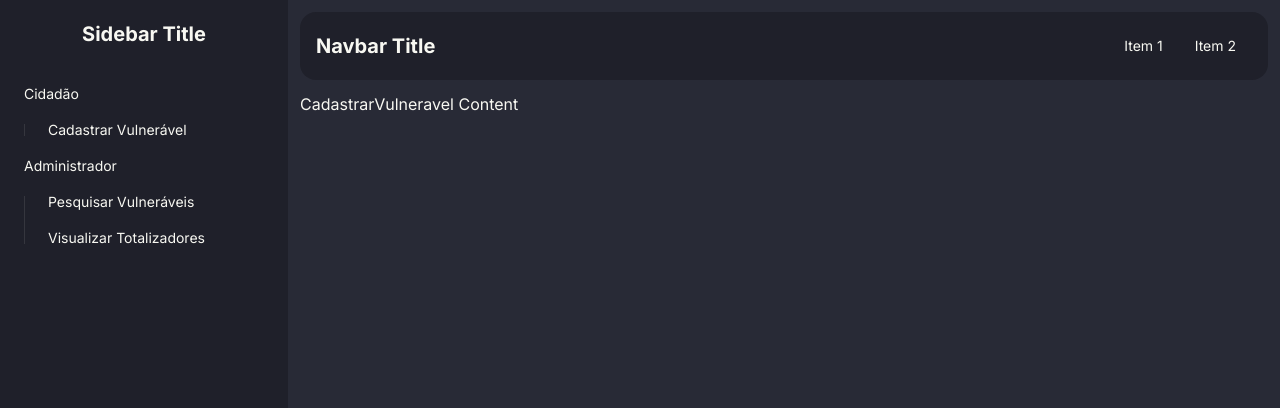
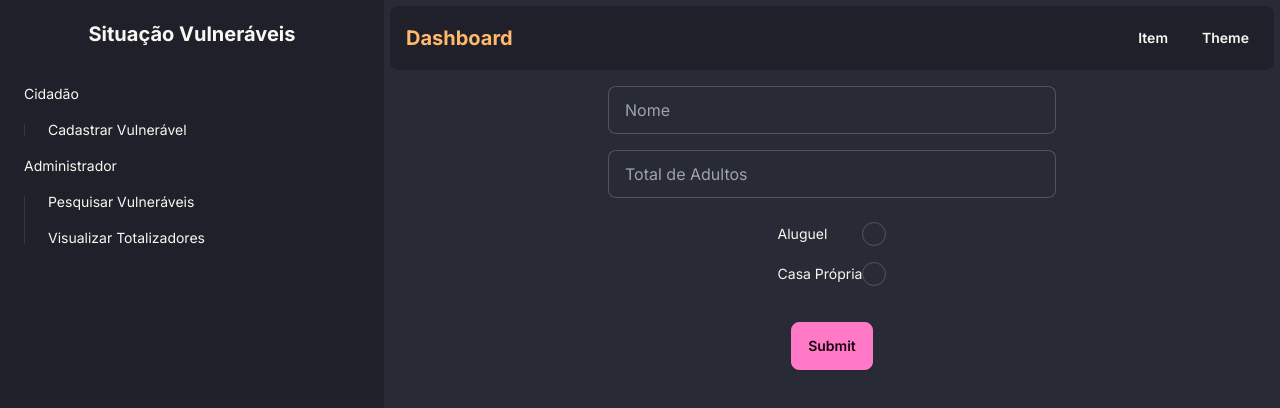
Before and after one commit to Luks17/atendimento-vulneravel, a Next.js app: page /dashboard/cadastrar-vulneravel in a window 1280 px wide. Shown: the top 408 px of the page. Built offline with nearby package versions, Linux system fonts and the light colour scheme.

Commit message:
Initial form and theme selector

```diff
--- a/package.json
+++ b/package.json
@@ -9,12 +9,16 @@
     "lint": "next lint"
   },
   "dependencies": {
+    "@hookform/resolvers": "^3.3.4",
     "next": "14.1.0",
     "react": "^18",
+    "react-datepicker": "^6.1.0",
     "react-dom": "^18",
-    "react-hook-form": "^7.50.1"
+    "react-hook-form": "^7.50.1",
+    "zod": "^3.22.4"
   },
   "devDependencies": {
+    "@hookform/devtools": "^4.3.1",
     "@types/node": "^20",
     "@types/react": "^18",
     "@types/react-dom": "^18",
--- a/src/app/dashboard/cadastrar-vulneravel/page.tsx
+++ b/src/app/dashboard/cadastrar-vulneravel/page.tsx
@@ -1,9 +1,69 @@
+"use client";
+
+import { useForm } from "react-hook-form";
+import { useState } from "react";
+import {
+  CadastrarVulneravelFormData,
+  cadastrarVulneravelSchema,
+} from "@/lib/forms/cadastrarVulneravel";
+import { zodResolver } from "@hookform/resolvers/zod";
+
 function CadastrarVulneravel() {
+  const [output, setOutput] = useState("");
+  const {
+    register,
+    handleSubmit,
+    formState: { errors },
+  } = useForm<CadastrarVulneravelFormData>({
+    resolver: zodResolver(cadastrarVulneravelSchema),
+  });
+
   return (
-    <div>
-      CadastrarVulneravel Content
-    </div>
-  )
+    <form
+      className="form-control gap-y-4 items-center p-1 w-full"
+      onSubmit={handleSubmit((data) => {
+        setOutput(JSON.stringify(data, null, 2));
+      })}
+    >
+      <input
+        className={`input w-full max-w-md ${errors.nome ? "input-error" : "input-bordered"}`}
+        {...register("nome")}
+        placeholder="Nome"
+      />
+
+      <input
+        className={`input w-full max-w-md ${errors.totalAdultos ? "input-error" : "input-bordered"}`}
+        type="number"
+        {...register("totalAdultos")}
+        placeholder="Total de Adultos"
+      />
+
+      <div className="flex gap-x-2 form-control">
+        <label className="label">
+          <span className="label-text">Aluguel</span>
+          <input
+            type="radio"
+            {...register("moradia")}
+            className="radio"
+            value="aluguel"
+          />
+        </label>
+        <label className="label">
+          <span className="label-text">Casa Própria</span>
+          <input
+            type="radio"
+            {...register("moradia")}
+            className="radio"
+            value="casa_própria"
+          />
+        </label>
+      </div>
+
+      <input className="mt-3 btn btn-primary w-fit" type="submit" />
+
+      <pre className="mt-20 text-lg">{output}</pre>
+    </form>
+  );
 }
 
 export default CadastrarVulneravel;
--- a/src/app/dashboard/layout.tsx
+++ b/src/app/dashboard/layout.tsx
@@ -1,22 +1,24 @@
-import Navbar from "../ui/dashboard/navbar";
-import Sidebar from "../ui/dashboard/sidebar";
+import Navbar from "../ui/dashboard/Navbar";
+import Sidebar from "../ui/dashboard/Sidebar";
 
 function Layout({ children }: Readonly<{ children: React.ReactNode }>) {
   return (
     <div className="drawer lg:drawer-open">
       <input id="sidebar" type="checkbox" className="drawer-toggle" />
-      <div className="drawer-content m-3 flex flex-col gap-y-3">
+      <div className="drawer-content m-1.5 flex flex-col gap-y-3">
         <Navbar />
-        <main>
-          {children}
-        </main>
+        <main>{children}</main>
       </div>
       <div className="drawer-side z-40">
-        <label htmlFor="sidebar" aria-label="close sidebar" className="drawer-overlay"></label>
+        <label
+          htmlFor="sidebar"
+          aria-label="close sidebar"
+          className="drawer-overlay"
+        ></label>
         <Sidebar />
       </div>
     </div>
-  )
+  );
 }
 
 export default Layout;
--- /dev/null
+++ b/src/app/ui/dashboard/Navbar.tsx
@@ -0,0 +1,42 @@
+import ThemeDropdown from "./ThemeDropdown";
+
+function Navbar() {
+  return (
+    <nav className="navbar w-auto bg-base-300 rounded-lg">
+      <div className="flex-none lg:hidden">
+        <label
+          htmlFor="sidebar"
+          aria-label="open sidebar"
+          className="btn btn-square btn-sm btn-ghost"
+        >
+          <svg
+            xmlns="http://www.w3.org/2000/svg"
+            className="h-6 w-6"
+            fill="none"
+            viewBox="0 0 24 24"
+            stroke="currentColor"
+          >
+            <path
+              strokeLinecap="round"
+              strokeLinejoin="round"
+              strokeWidth="2"
+              d="M4 6h16M4 12h16M4 18h7"
+            />
+          </svg>
+        </label>
+      </div>
+      <div className="flex-1 px-2 font-bold text-xl text-accent">Dashboard</div>
+      <ul className="flex items-stretch">
+        {/* Navbar menu content here */}
+        <li className="btn btn-ghost">
+          <a>Item</a>
+        </li>
+        <li>
+          <ThemeDropdown />
+        </li>
+      </ul>
+    </nav>
+  );
+}
+
+export default Navbar;
--- a/src/app/ui/dashboard/sidebar.tsx
+++ b/src/app/ui/dashboard/Sidebar.tsx
@@ -5,8 +5,8 @@ import { menuItems } from "@/lib/sidebar/items";
 
 function Sidebar() {
   return (
-    <aside className="min-h-screen bg-base-300 w-72">
-      <div className="sticky top-0 text-center p-5 font-bold text-xl">Sidebar Title</div>
+    <aside className="min-h-screen bg-base-300 w-72 lg:w-96">
+      <div className="sticky top-0 text-center p-5 font-bold text-xl">Situação Vulneráveis</div>
       <ul className="menu">
         {menuItems.map((item, i) => <li key={i}>
           <h6>{item.title}</h6>
--- /dev/null
+++ b/src/app/ui/dashboard/ThemeDropdown.tsx
@@ -0,0 +1,32 @@
+export default function ThemeDropdown() {
+  return (
+    <div className="dropdown dropdown-end">
+      <div tabIndex={0} role="button" className="btn btn-ghost rounded-btn">
+        Theme
+      </div>
+      <ul
+        tabIndex={0}
+        className="menu dropdown-content z-[1] p-2 shadow bg-base-100 rounded-box w-52 mt-4"
+      >
+        <li>
+          <input
+            type="radio"
+            name="theme-dropdown"
+            className="theme-controller btn btn-sm btn-block btn-ghost justify-start"
+            aria-label="Cupcake"
+            value="cupcake"
+          />
+        </li>
+        <li>
+          <input
+            type="radio"
+            name="theme-dropdown"
+            className="theme-controller btn btn-sm btn-block btn-ghost justify-start"
+            aria-label="Dracula"
+            value="dracula"
+          />
+        </li>
+      </ul>
+    </div>
+  );
+}
--- a/src/app/ui/dashboard/navbar.tsx
+++ /dev/null
@@ -1,20 +0,0 @@
-
-function Navbar() {
-  return (
-    <nav className="navbar w-auto bg-base-300 rounded-box">
-      <div className="flex-none lg:hidden">
-        <label htmlFor="sidebar" aria-label="open sidebar" className="btn btn-square btn-sm btn-ghost">
-          <svg xmlns="http://www.w3.org/2000/svg" className="h-6 w-6" fill="none" viewBox="0 0 24 24" stroke="currentColor"><path strokeLinecap="round" strokeLinejoin="round" strokeWidth="2" d="M4 6h16M4 12h16M4 18h7" /></svg>
-        </label>
-      </div>
-      <div className="flex-1 px-2 font-bold text-xl">Navbar Title</div>
-      <ul className="menu menu-horizontal">
-        {/* Navbar menu content here */}
-        <li><a>Item 1</a></li>
-        <li><a>Item 2</a></li>
-      </ul>
-    </nav>
-  )
-}
-
-export default Navbar;
--- /dev/null
+++ b/src/lib/forms/cadastrarVulneravel.ts
@@ -0,0 +1,11 @@
+import { z } from "zod";
+
+export const cadastrarVulneravelSchema = z.object({
+  nome: z.string().min(1),
+  totalAdultos: z.coerce.number().min(1).int(),
+  moradia: z.enum(["casa_própria", "aluguel"]),
+});
+
+export type CadastrarVulneravelFormData = z.infer<
+  typeof cadastrarVulneravelSchema
+>;
```
Also changed, not shown: 1 other file (tests, documents, lock files or other folders).
